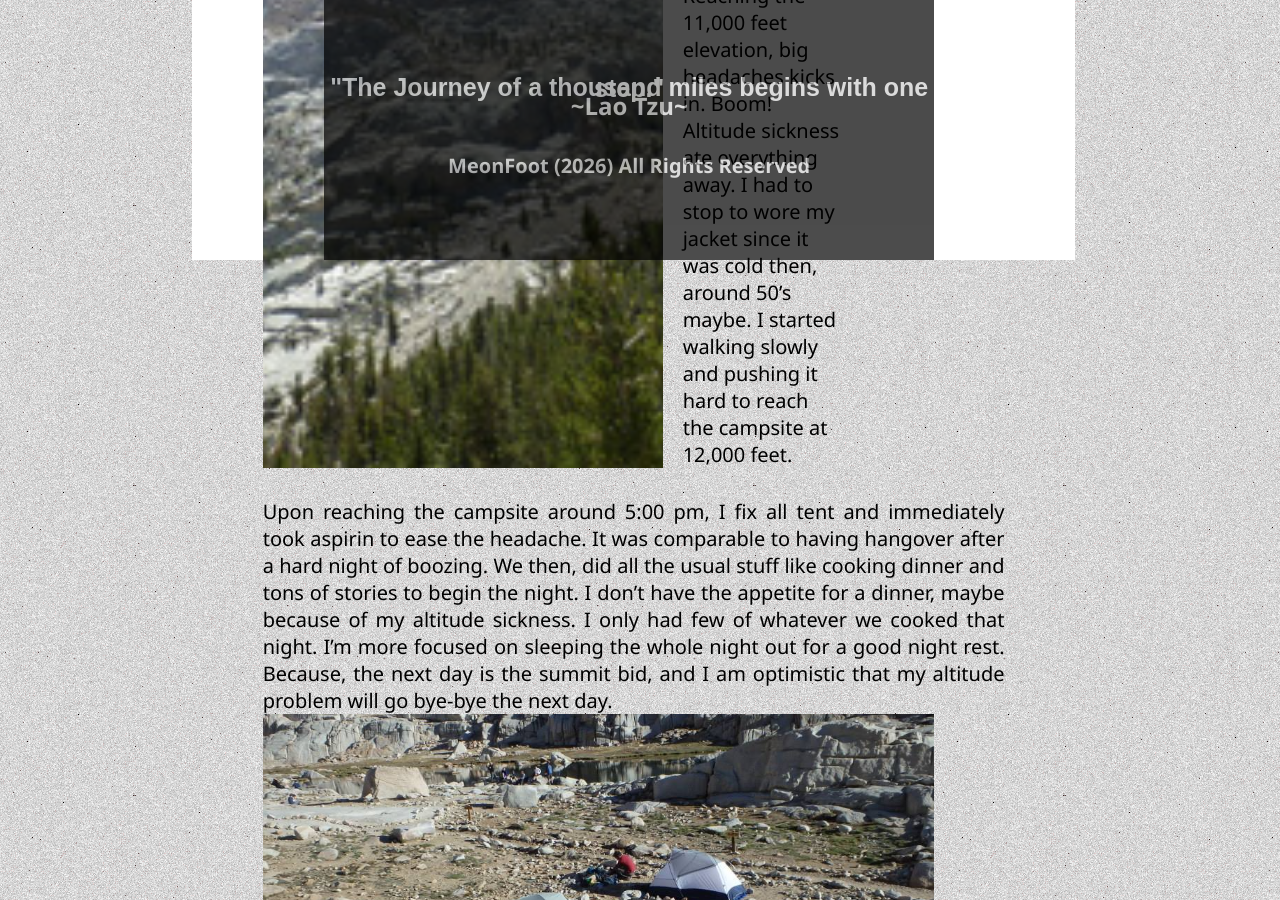
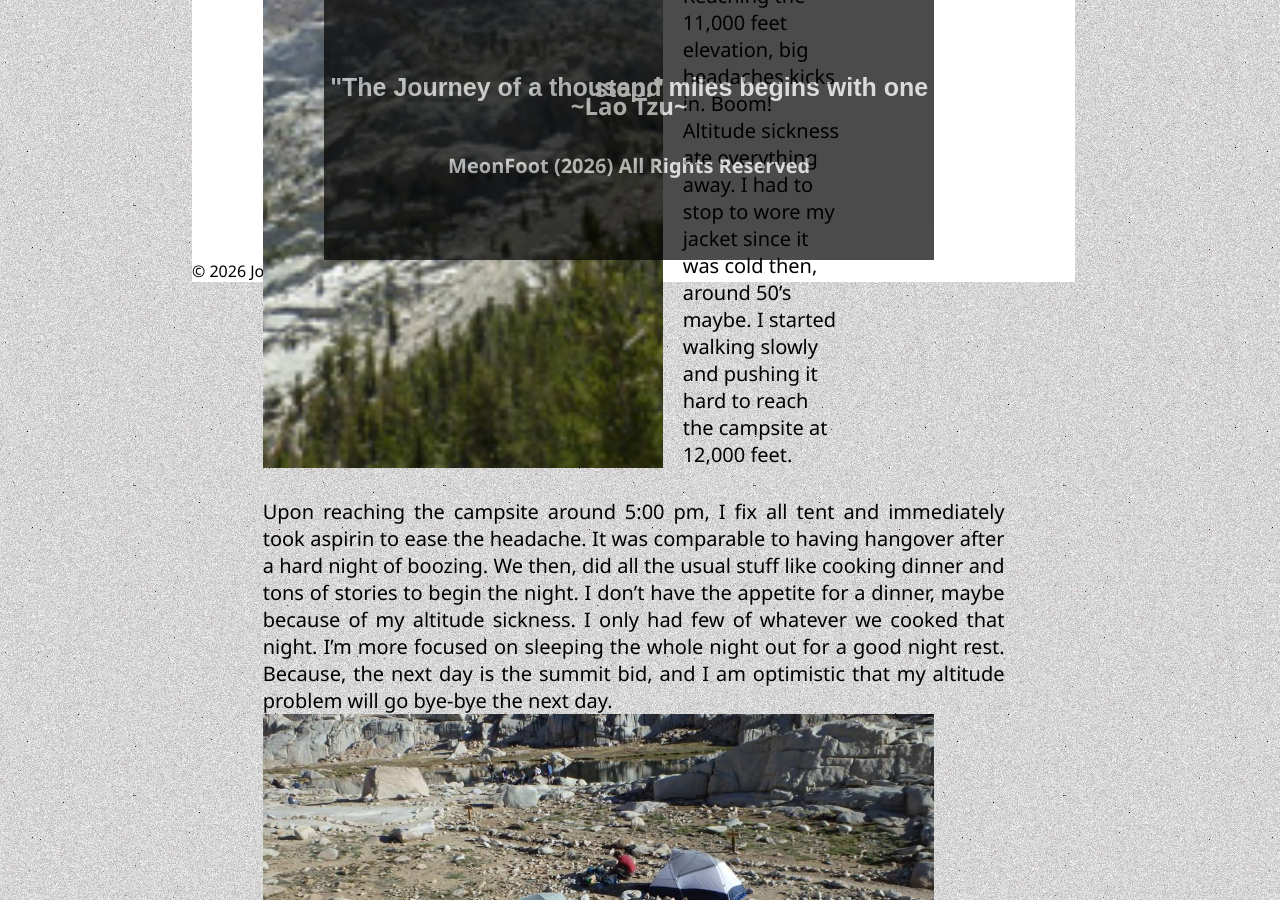
Before and after one commit to jonielrocio/jonielrocio.github.io, a Jekyll site: the page whitney.html, which Jekyll copies as it is, in a window 1280 px wide and 900 px high, scrolled down 2316 px. Built offline with Jekyll 4.4.1, drawn with Linux system fonts in a browser that asks for light colours.

Commit message:
Update whitney.html

```diff
--- a/whitney.html
+++ b/whitney.html
@@ -169,6 +169,7 @@
                 <h1 id="foot1">MeonFoot (2026) All Rights Reserved</h1>
                 </div>
         </div>
+        <p>© 2026 Joniel | <a href="javascript:void(0)" onclick="openLogin()" style="color: inherit; text-decoration: none;">Admin Access</a></p>
 
      </body>
 </html>
```
